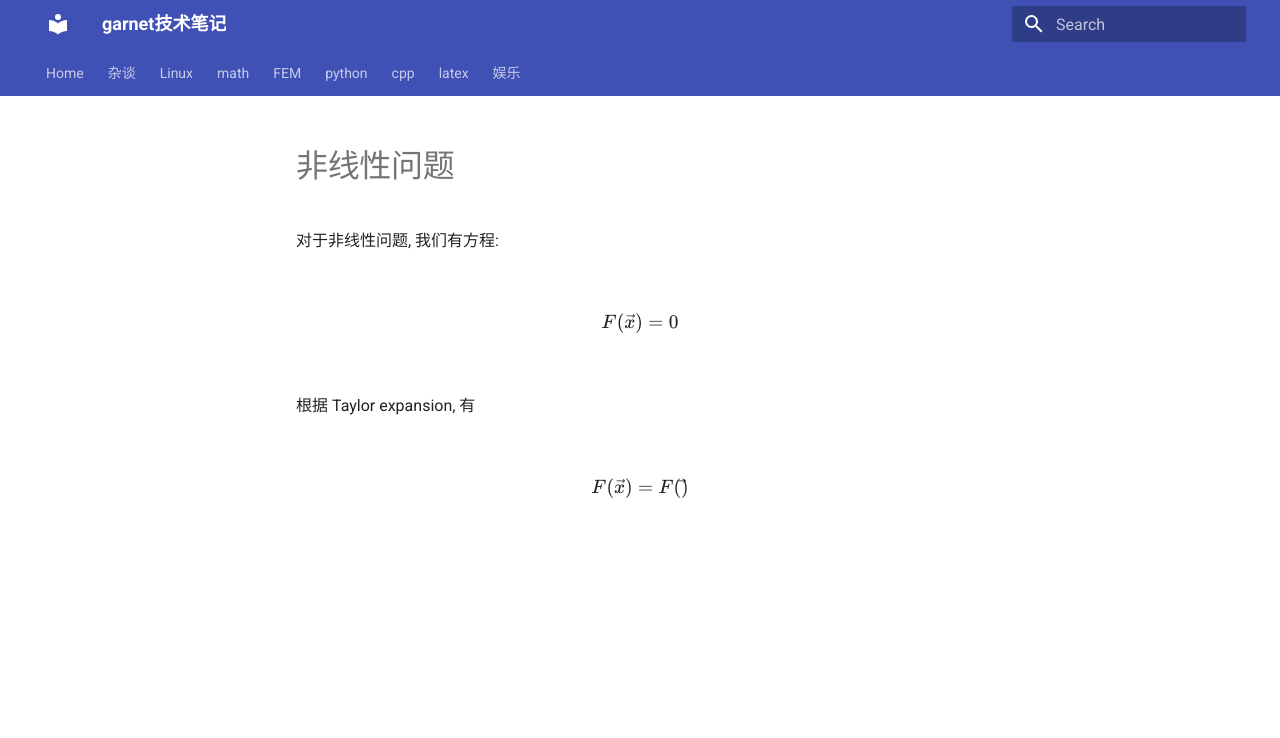
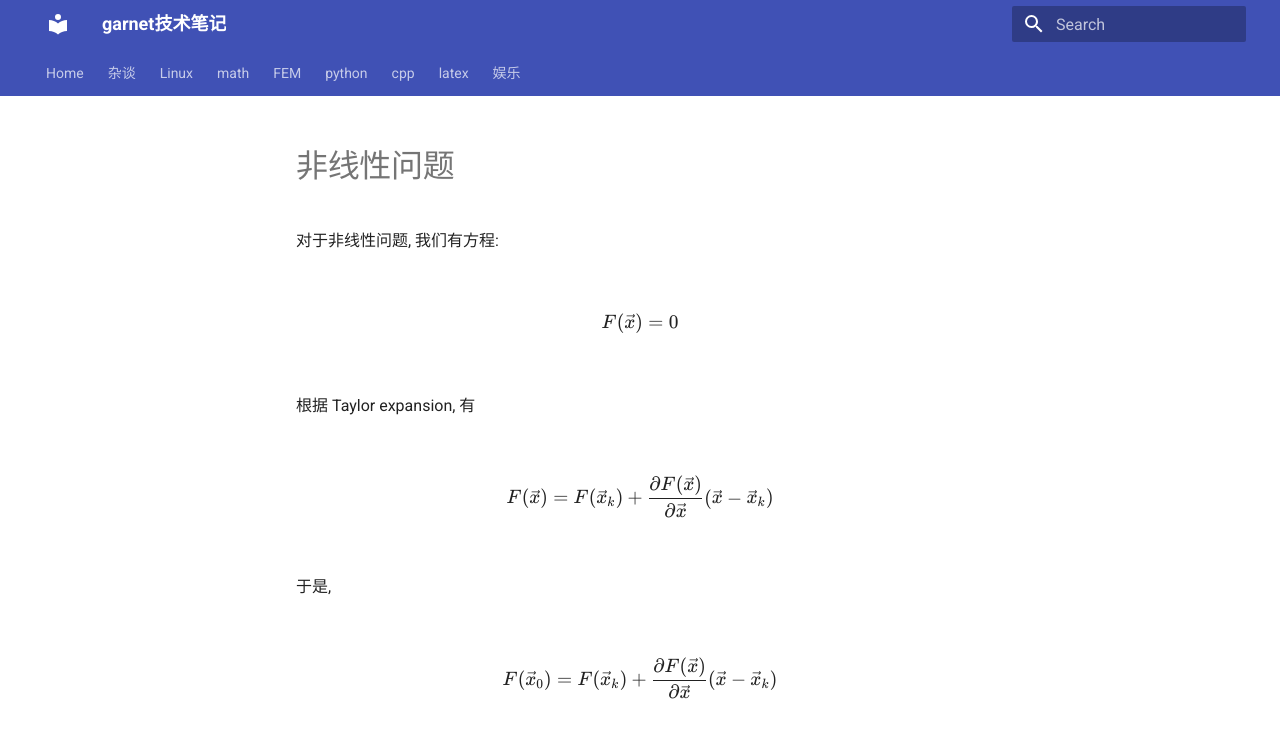
Before and after one commit to ymma98/technotes, an MkDocs documentation site: the page built from docs/FEM/dealii-08_非线性问题.md, in a window 1280 px wide. Shown: the top 738 px of the page. Built offline with MkDocs 1.6.1 and Material for MkDocs 9.7.7, drawn with Linux system fonts in a browser that asks for light colours.

Commit message:
docs/FEM/dealii-08_非线性问题.md updated from https://stackedit.cn/

```diff
--- a/docs/FEM/dealii-08_非线性问题.md
+++ b/docs/FEM/dealii-08_非线性问题.md
@@ -9,8 +9,14 @@ $$
 根据 Taylor expansion, 有
 
 $$
-F(\vec{x}) = F(\vec{})
+F(\vec{x}) = F(\vec{x}_k) + \frac{\partial F(\vec{x})}{\partial \vec{x}} (\vec{x}-\vec{x}_k)
+$$
+
+于是,
+
+$$
+F(\vec{x}_0) = F(\vec{x}_k) + \frac{\partial F(\vec{x})}{\partial \vec{x}} (\vec{x}-\vec{x}_k)
 $$
 <!--stackedit_data:
-eyJoaXN0b3J5IjpbLTkzNDM5NzkxNV19
+eyJoaXN0b3J5IjpbLTUyMzE0MDRdfQ==
 -->
```
